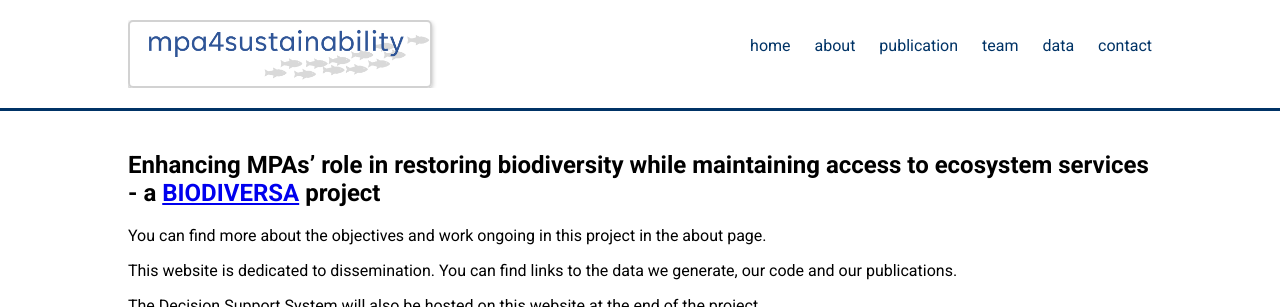
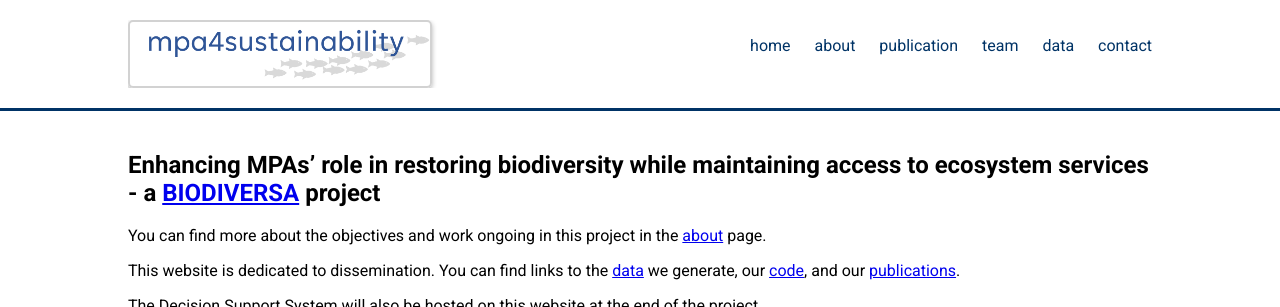
Before and after one commit to dlusseau/mpa4sustainability.github.io, a Jekyll site: the page built from index.md, in a window 1280 px wide, cut to the strip 0-307 px from the top of the page. Built offline with Jekyll 4.4.1, drawn with Linux system fonts in a browser that asks for light colours; comment, search, counter and statistics services are not loaded; part of the change alters nothing that is shown.

```diff
--- a/index.md
+++ b/index.md
@@ -4,8 +4,8 @@ layout: home
 
 <h2> Enhancing MPAs’ role in restoring biodiversity while maintaining access to ecosystem services - a <a href="https://www.biodiversa.eu/2022/10/25/mpa4sustainability/" target="_blank">BIODIVERSA</a> project </h2>
 
-<p> You can find more about the objectives and work ongoing in this project in the about page.</p>
-<p> This website is dedicated to dissemination. You can find links to the data we generate, our code and our publications. </p>
+<p> You can find more about the objectives and work ongoing in this project in the <a href="about.md">about</a> page.</p>
+<p> This website is dedicated to dissemination. You can find links to the <a href="data.md">data</a> we generate, our <a href="https://github.com/dlusseau/mpa4sustainability">code</a>, and our <a href="publication.md">publications</a>. </p>
 <p> The Decision Support System will also be hosted on this website at the end of the project. </p>
 
 <div class="grid-container">
```
